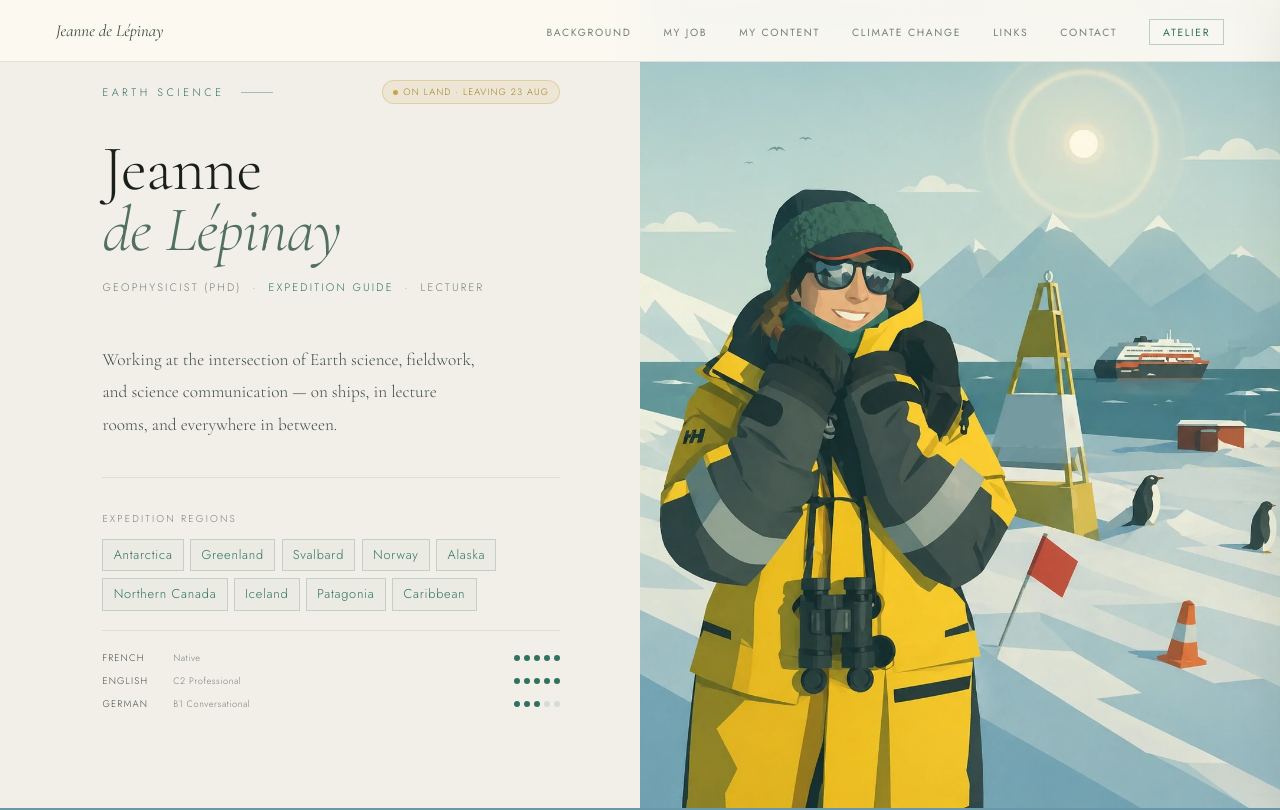
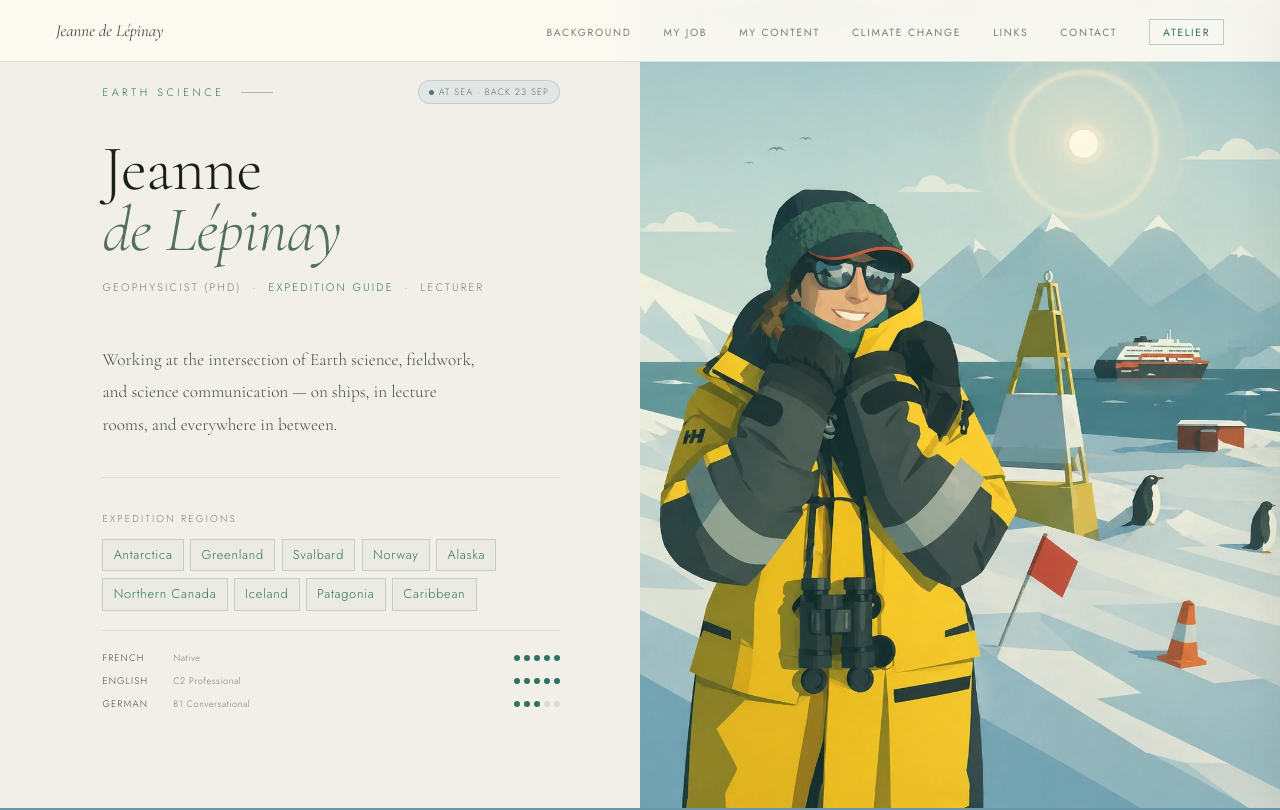
Before and after one commit to jeanne-de-lepinay/a, a plain HTML site: page index.html in a window 1280 px wide. Shown: the top 810 px of the page. Drawn offline with nearby package versions, Linux system fonts and the light colour scheme.

Commit message:
index.html

```diff
--- a/index.html
+++ b/index.html
@@ -2209,8 +2209,8 @@ document.querySelectorAll('.link-card[data-color]').forEach(card => {
 });
 // ── STATUS — edit this only ─────────────────────────────────────────
 const STATUS = {
-  at: 'land',       // 'sea' or 'land'
-  date: '23 Aug'   // return date if at sea, leaving date if on land
+  at: 'sea',       // 'sea' or 'land'
+  date: '23 Sep'   // return date if at sea, leaving date if on land
 };
 // ───────────────────────────────────────────────────────────────────
 
```
